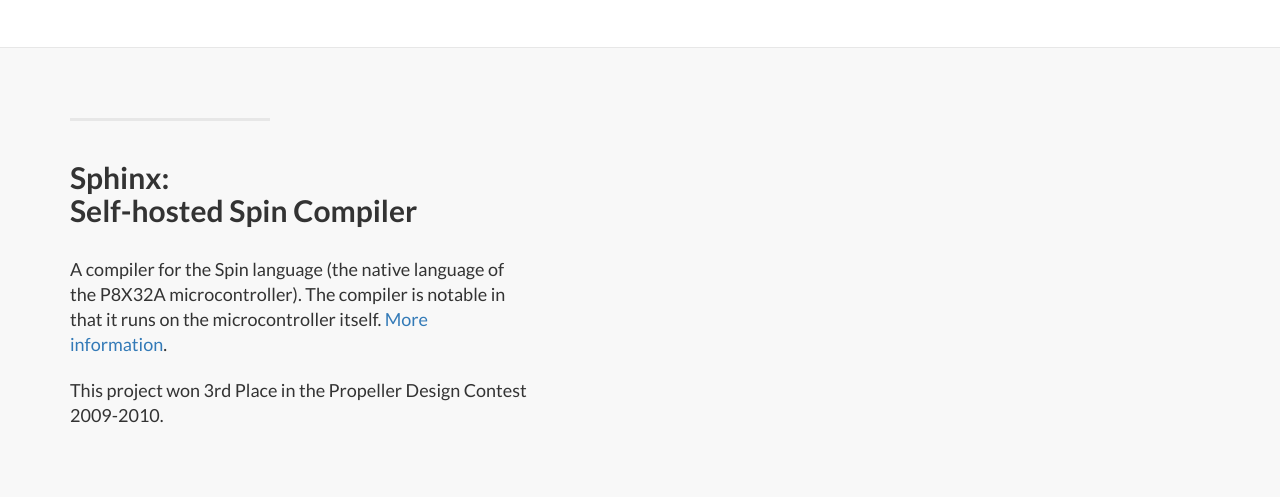
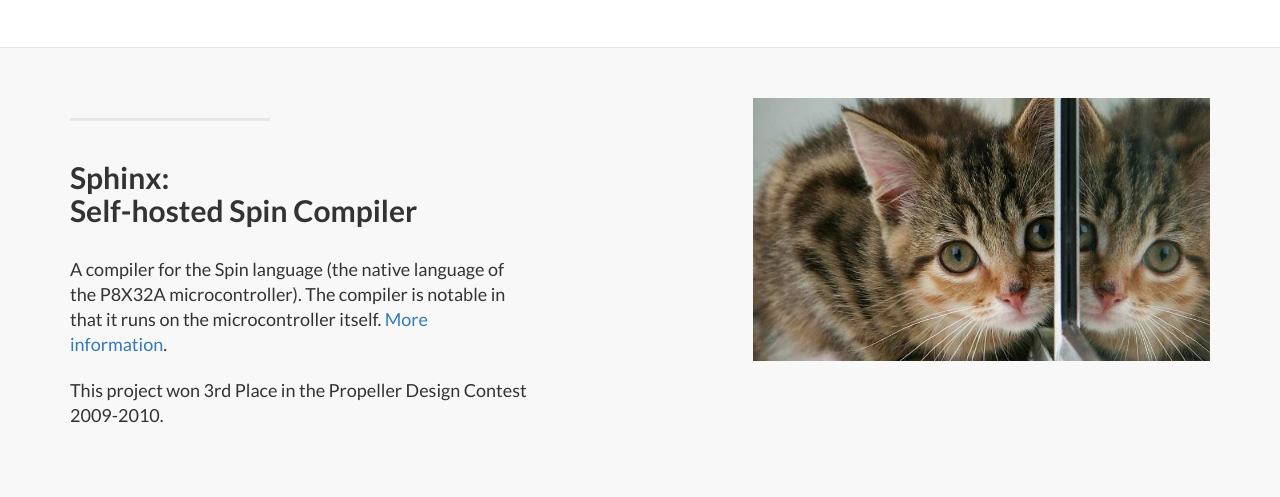
Before and after one commit to thatmichaelpark/thatmichaelpark, a plain HTML site: page index.html in a window 1280 px wide. Shown: the part 4406-4903 px from the top of the page. Drawn offline with Linux system fonts and the light colour scheme.

Commit message:
add kitten

```diff
--- a/index.html
+++ b/index.html
@@ -349,6 +349,7 @@
                     <p class="lead">This project won 3rd Place in the Propeller Design Contest 2009-2010.</p>
                 </div>
                 <div class="col-lg-5 col-lg-offset-2 col-sm-6">
+                    <img class="img-responsive" src="img/kitten.jpeg" alt="Just a kitten" />
                 </div>
             </div>
         </div>
```
Also changed, not shown: img/kitten.jpeg (added).
